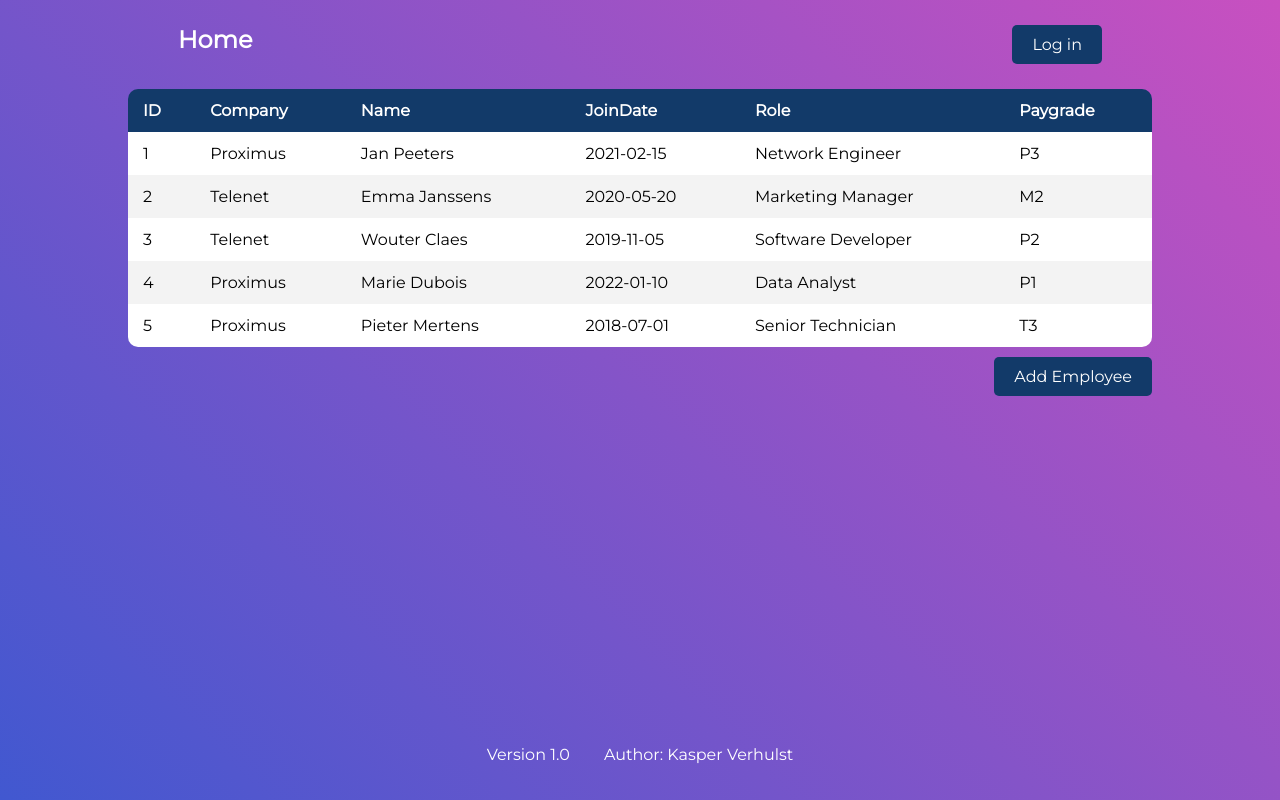
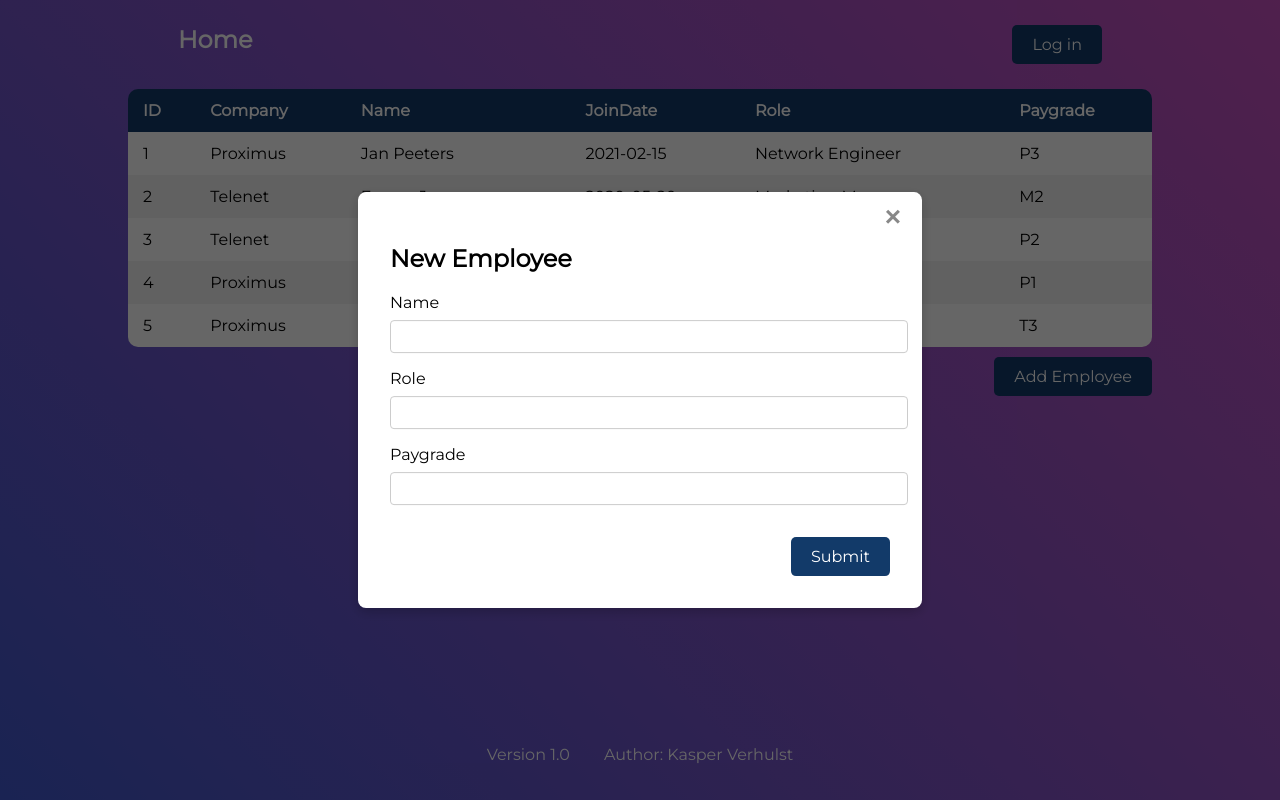
Before and after one commit to KasperVerhulst/employee-management-svelte, a SvelteKit app: page / in a window 1280 px wide. Both pictures are taken after a click on the button "Add Employee". Built offline with nearby package versions, Linux system fonts and the light colour scheme; no server answers.

Commit message:
feat: Popup form to add Employee (#4)
Co-authored-by: Kasper Verhulst <kasper.verhulst@devoteam.com>

```diff
--- a/src/lib/Button.svelte
+++ b/src/lib/Button.svelte
@@ -1,8 +1,15 @@
-<script>
-	let { text } = $props();
+<script lang="ts">
+	// This Svelte component represents a Button.
+	// It requires two props:
+	// - text: The text to display on the button.
+	// - onclick: A function to execute when the button is clicked.
+	let { text, onclick = undefined } = $props<{
+		text: string;
+		onclick: () => void;
+	}>();
 </script>
 
-<button>{text}</button>
+<button {onclick}>{text}</button>
 
 <style>
 	button {
--- /dev/null
+++ b/src/lib/FormModal.svelte
@@ -0,0 +1,106 @@
+<script lang="ts">
+	import Button from '$lib/Button.svelte';
+
+	// This Svelte component represents a modal form for adding a new entity (e.g., employee).
+	// It requires four props:
+	// - onclose: A function to close the modal.
+	// - entityName: A string representing the type of entity being added (e.g., "employee").
+	// - formData: An object containing the initial form data. The form fields will be generated based on the keys of this object.
+	// - onsubmit: An function to execute on form submission.
+	let { onclose, entityName, formData, onsubmit } = $props<{
+		onclose: () => void;
+		entityName: string;
+		formData: Record<string, any>;
+		onsubmit: () => void;
+	}>();
+
+	const formKeys: string[] = Object.keys(formData);
+</script>
+
+<div class="overlay"></div>
+
+<div class="modal">
+	<button class="close-button" onclick={onclose}>&times;</button>
+
+	<h2>New {entityName.charAt(0).toUpperCase() + entityName.slice(1)}</h2>
+
+	<form>
+		{#each formKeys as key}
+			<div class="form-group">
+				<label for={key}>{key.charAt(0).toUpperCase() + key.slice(1)}</label>
+
+				<input type="text" name={key} bind:value={formData[key]} required />
+			</div>
+		{/each}
+
+		<div class="actions">
+			<Button onclick={onsubmit} text="Submit" />
+		</div>
+	</form>
+</div>
+
+<style>
+	.overlay {
+		position: fixed;
+		top: 0;
+		left: 0;
+		width: 100%;
+		height: 100%;
+		background-color: rgba(0, 0, 0, 0.6);
+		z-index: 10;
+	}
+
+	.modal {
+		position: fixed;
+		top: 50%;
+		left: 50%;
+		transform: translate(-50%, -50%);
+		background-color: white;
+		padding: 2rem;
+		border-radius: 8px;
+		box-shadow: 0 4px 12px rgba(0, 0, 0, 0.2);
+		z-index: 11;
+		width: 90%;
+		max-width: 500px;
+	}
+
+	.form-group {
+		margin-bottom: 1rem;
+	}
+
+	label {
+		display: block;
+		margin-bottom: 0.5rem;
+	}
+
+	input {
+		width: 100%;
+		padding: 0.5rem;
+		border: 1px solid #ccc;
+		border-radius: 4px;
+	}
+
+	.actions {
+		display: flex;
+		justify-content: flex-end;
+		gap: 1rem;
+		margin-top: 2rem;
+	}
+
+	.close-button {
+		position: absolute;
+		top: 10px;
+		right: 15px;
+		background: none;
+		border: none;
+		font-size: 1.75rem;
+		font-weight: bold;
+		color: #888;
+		cursor: pointer;
+		line-height: 1;
+	}
+
+	.close-button:hover {
+		color: #333;
+	}
+</style>
--- a/src/routes/+page.svelte
+++ b/src/routes/+page.svelte
@@ -3,12 +3,52 @@
 	import type { PageProps } from './$types';
 	let { data }: PageProps = $props();
 
-	import Table from '../lib/Table.svelte';
+	import Table from '$lib/Table.svelte';
+	import FormModal from '$lib/FormModal.svelte';
 	import Button from '$lib/Button.svelte';
+	import { PUBLIC_API_URL } from '$env/static/public';
+
+	// State variable to control the visibility of the Popup
+	let popupModal = $state(false);
+
+	// The Modal will need this function to close itself
+	// Components should not change the state of their parents directly, so pass a predefined function instead
+	function closeModal() {
+		popupModal = false;
+	}
+
+	// This function will be passed to the Modal and executed on form submission
+	async function formsubmission() {
+		const res = await fetch(PUBLIC_API_URL, {
+			method: 'POST',
+			body: JSON.stringify(formData)
+		});
+		if (res.ok) {
+			// Close the modal on successful submission
+			closeModal();
+		} else {
+			console.error('Failed to submit form');
+		}
+	}
+
+	class Employee {
+		name = '';
+		role = '';
+		paygrade = '';
+	}
+	let formData: Employee = $state(new Employee());
+
+	const entityName: string = 'employee';
 </script>
 
 <Table employees={data.employees} />
-<div><Button text="Add Employee" /></div>
+<div>
+	<Button onclick={() => (popupModal = true)} text="Add Employee" />
+</div>
+
+{#if popupModal}
+	<FormModal onclose={closeModal} onsubmit={formsubmission} {entityName} {formData} />
+{/if}
 
 <style>
 	div {
```
Also changed, not shown: 1 other file (tests, documents, lock files or other folders).
